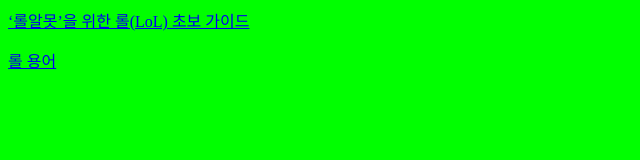
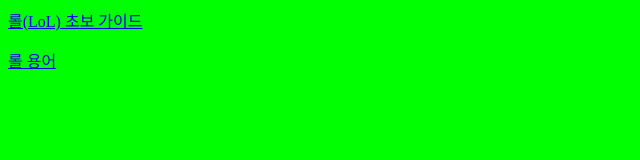
Before and after one commit to SsoldierR/LOL, a plain HTML site: page left.html in a window 1280 px wide. Shown: the whole page, without its empty margins (0-640 px from the left). Drawn offline with Linux system fonts and the light colour scheme.

Commit message:
Update left.html

```diff
--- a/left.html
+++ b/left.html
@@ -5,7 +5,7 @@
 </title></head>
 <body bgcolor=#00ff00>
 <a href=right1.html target=right>
-‘롤알못’을 위한 롤(LoL) 초보 가이드
+롤(LoL) 초보 가이드
 </a> <p>
 <a href=right2.html target=right>
 롤 용어
```
